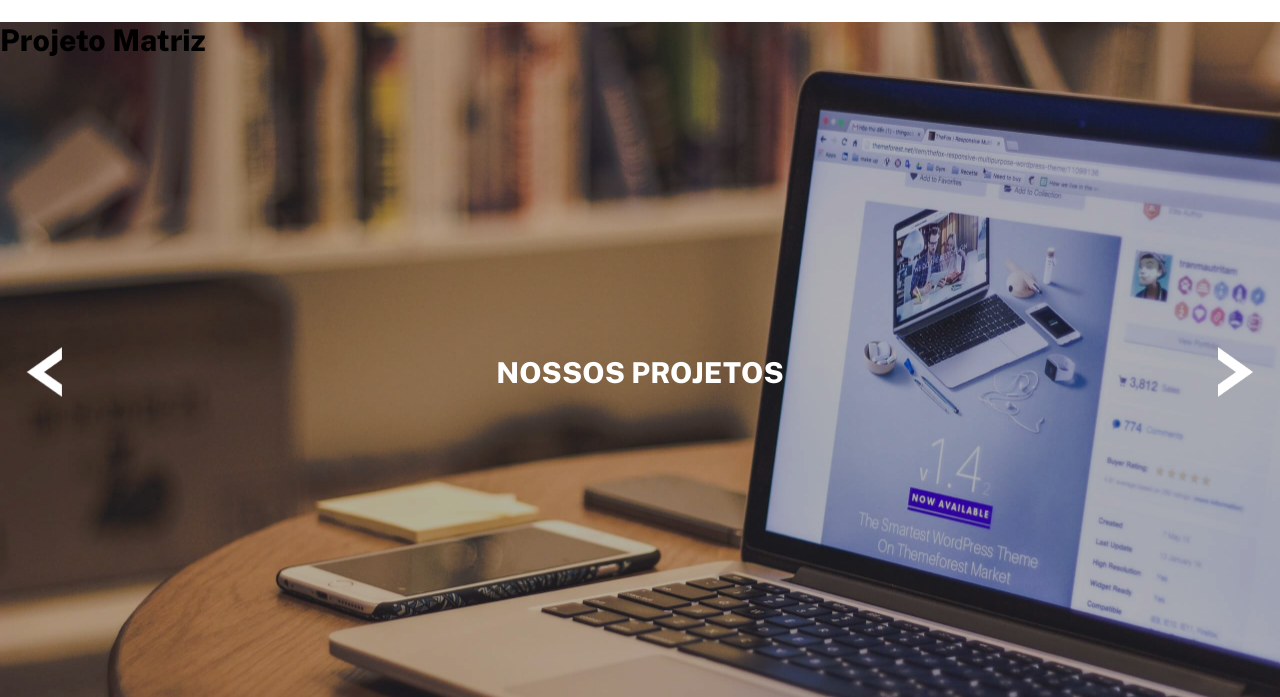
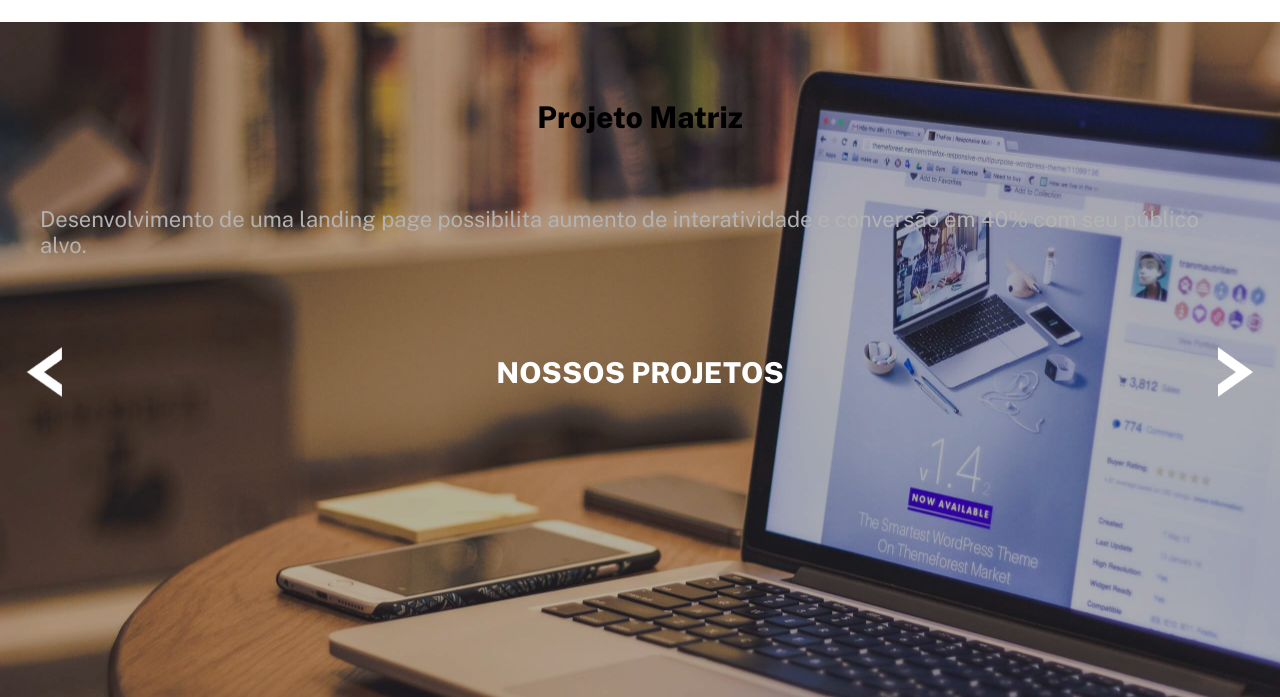
Before and after one commit to Marcondes-Lima/Landig-Pages, a plain HTML site: page index.html in a window 1280 px wide. Shown: the part 103-800 px from the top of the page. Drawn offline with nearby package versions, Linux system fonts and the light colour scheme.

Commit message:
index.html

```diff
--- a/index.html
+++ b/index.html
@@ -40,8 +40,8 @@
             <h1 class="titulo">Nossos Projetos</h1>
 
             <div class="imagem-painel projeto1 mostrar">
-                <h2>Projeto Matriz</h2>
-                <p></p>
+                <h2 class="matriz">Projeto Matriz</h2>
+                <p class="demostracao">Desenvolvimento de uma landing page possibilita  aumento de  interatividade   e conversão em 40% com seu público alvo.</p>
             </div>
             <div class="imagem-painel projeto2"></div>
             <div class="imagem-painel projeto3"></div>
--- a/style.css
+++ b/style.css
@@ -1,4 +1,31 @@
 @import url('https://fonts.googleapis.com/css2?family=Public+Sans:wght@300;400;800&display=swap');
+
+.matriz {
+    margin: 20px;
+    padding: 20px;
+    font-size: 30px;
+    display: flex;
+    justify-content: center;
+    align-items: center;
+    height: 150px;
+    position: relative;
+    color: black;
+}
+
+.demostracao {
+    margin: 20px;
+    padding: 20px;
+    font-size: 22px;
+    display: flex;
+    justify-content: ;
+    align-items: center;
+    height: 15px;
+    position: relative;
+    color: white;
+    font-size: calc(1em + 0,5vw);
+
+
+}
 
 * {
     margin: 0;
```
